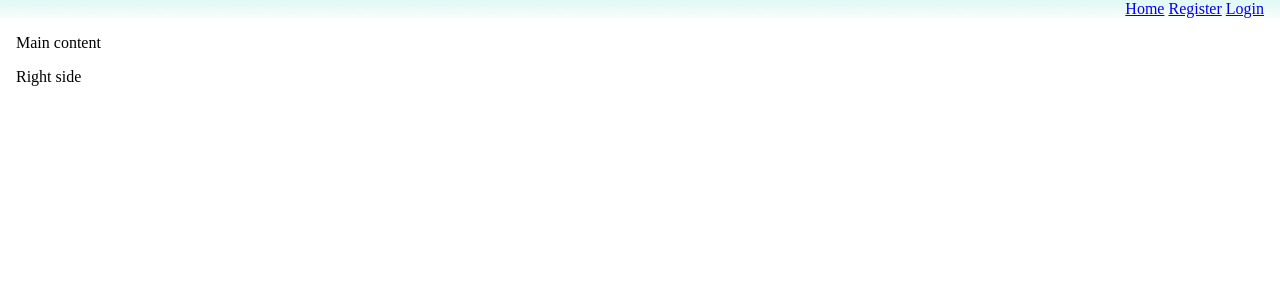
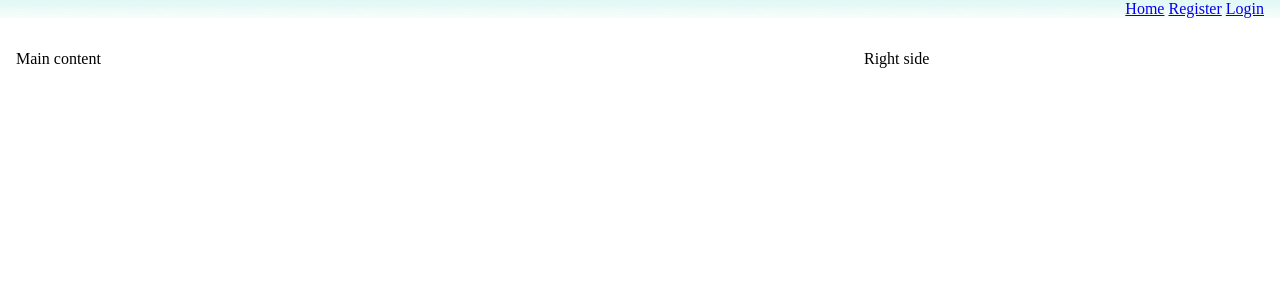
Before and after one commit to acm-uiuc/ideamine, a Django app: page / in a window 1280 px wide. Shown: the top 300 px of the page. Run offline with Django 3.2, Linux system fonts and the light colour scheme; parts of the project's set-up code (start-up, migrations or seed data) failed here and were passed over.

Commit message:
Changed main template to have two column layout
Also changed tabbing on main.html

```diff
--- a/ideamine/static/ideamine.css
+++ b/ideamine/static/ideamine.css
@@ -8,14 +8,15 @@
 	background-repeat:repeat-x;
 }
 body {
-margin: 0;
+	min-width:800px;
+	margin: 0;
 }
 #user {
 	position: relative;
 	right: 1em;
 }
 
-#content {
+#container {
 	padding-right: 400px;
 	margin: 1em;
 }
@@ -25,12 +26,12 @@ margin: 0;
 	float: left;
 }
 
-#center {
+#left {
 	width: 100%;
 }
 
 /* Layout for side widgets */
-#rsWidgets {
+#right {
 	width: 400px;
 	margin-right: -400px;
 }
--- a/ideamine/templates/index.html
+++ b/ideamine/templates/index.html
@@ -3,12 +3,5 @@
 {% block title %}Ideamine{% endblock %}
 
 {% block content %}
-<div id="container">
-	<div id="center">
-		<p>Main content</p>
-	</div>
-	<div id="rsWidgets">
-		<p>Right side<p>
-	</div>
-</div>
+
 {% endblock %}
--- a/ideamine/templates/main.html
+++ b/ideamine/templates/main.html
@@ -15,8 +15,17 @@
         {% endif %}
       </span>
     </div>
-  <div id="content">
+    <div id="container">
+      <div id="left" class="column">
+        <p>Main content</p>
         {% block content %}{% endblock %}
+      </div>
+      <div id="right" class="column">
+        <p>Right side<p>
+        {% block sidebar %}{% endblock %}
+      </div>
+    </div>
+    <div id ="footer">
     </div>
   </body>
 </html>
```
Lines whose indentation alone changed are shown as unchanged.
